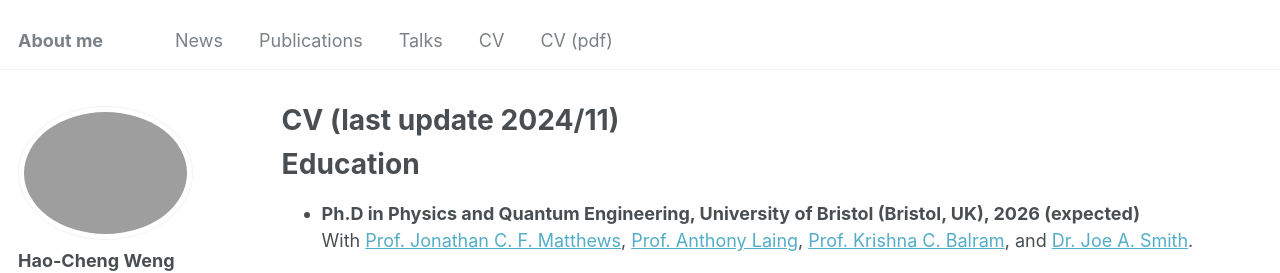
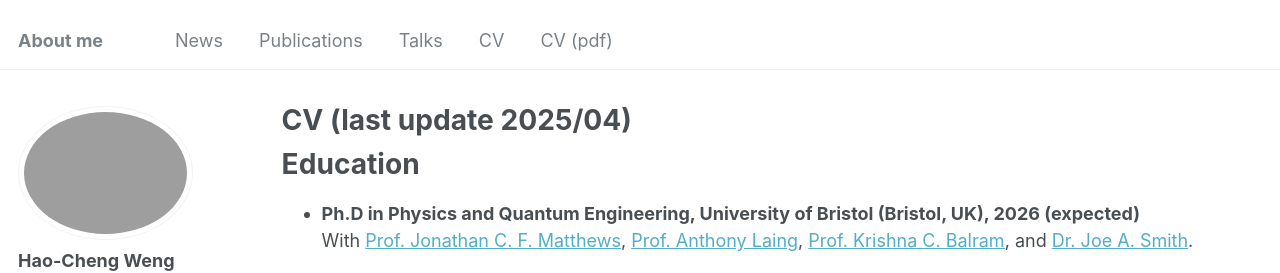
Before and after one commit to haochengweng/haochengweng.github.io, a Jekyll site: the page built from _pages/cv.md, in a window 1280 px wide and 900 px high. Shown: the top 273 px of the window. Built offline with Jekyll 4.4.1, drawn with Linux system fonts in a browser that asks for light colours; some web fonts are replaced.

Commit message:
M4QN link update

```diff
--- a/_pages/cv.md
+++ b/_pages/cv.md
@@ -1,6 +1,6 @@
 ---
 layout: archive
-title: "CV (last update 2024/11)"
+title: "CV (last update 2025/04)"
 permalink: /cv/
 author_profile: true
 redirect_from:
```
Also changed, not shown: _posts/2025-04-22-M4QN_news.md (+1 -1 lines).
